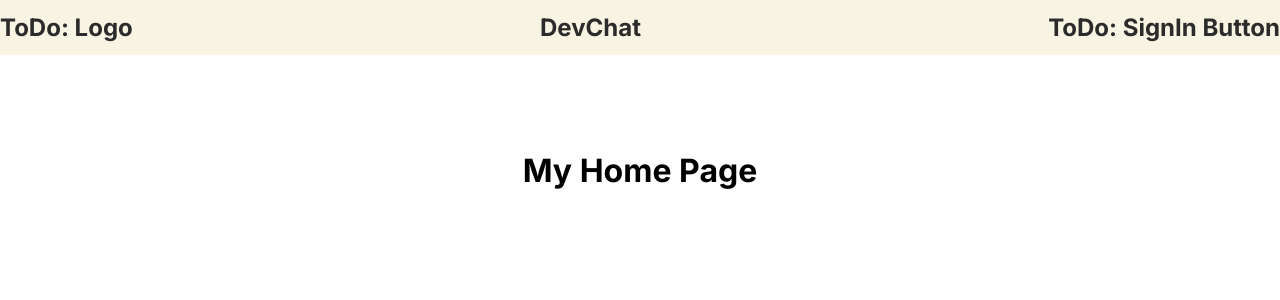
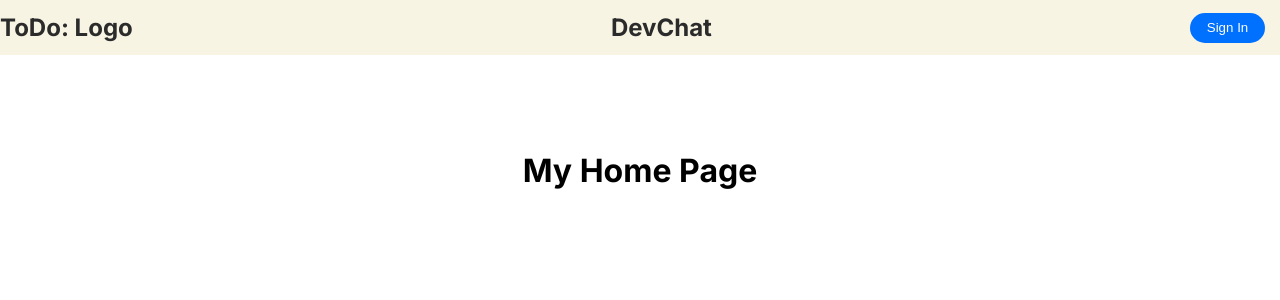
Before and after one commit to Stephman1/chat-app-mosa-24, a Next.js app in the folder web-client/: page / in a window 1280 px wide. Shown: the top 300 px of the page. Built offline with nearby package versions, Linux system fonts and the light colour scheme; no server answers.

Commit message:
Implement sign in/out authentication via GitHub

```diff
--- a/web-client/src/utilities/firebase/firebase.ts
+++ b/web-client/src/utilities/firebase/firebase.ts
@@ -5,7 +5,7 @@ import { initializeApp } from "firebase/app";
 // TODO: Add SDKs for Firebase products that you want to use
 // https://firebase.google.com/docs/web/setup#available-libraries
 
-import {getAuth, signInWithRedirect, GithubAuthProvider, onAuthStateChanged, User} from "firebase/auth";
+import {getAuth, signInWithPopup, GithubAuthProvider, onAuthStateChanged, User} from "firebase/auth";
 
 // From Authentication Service creationYour web app's Firebase configuration
 const firebaseConfig = {
@@ -20,20 +20,21 @@ const firebaseConfig = {
 // Initialize Firebase
 const app = initializeApp(firebaseConfig);
 
-const provider = new GithubAuthProvider();
-
-const auth = getAuth();
+const auth = getAuth(app);
 
 // website for GitHub signin SDK - https://firebase.google.com/docs/auth/web/github-auth#web-modular-api
 
 export function signInWithGithub() {
-  return signInWithRedirect(auth, provider);
+  console.log("sign in called");
+  return signInWithPopup(auth, new GithubAuthProvider());
 }
 
 export function signOut() {
+  console.log("sign out called");
   return auth.signOut();
 }
 
 export function onAuthStateChangedHelper(callback: (user: User | null) => void) {
+  console.log(`onAuthstateChangedHelper called`);
   return onAuthStateChanged(auth, callback);
 }
--- a/web-client/src/utilities/navbar/navbar.tsx
+++ b/web-client/src/utilities/navbar/navbar.tsx
@@ -8,7 +8,7 @@ import { onAuthStateChangedHelper } from "@/utilities/firebase/firebase";
 import { User } from "firebase/auth";
 
 function Navbar() {
-  // Initialize user state
+  // 'closure' - JS will continue to maintain state of user even after function has executed
   const [user, setUser] = useState<User | null>(null);
 
   useEffect(() => {
@@ -18,14 +18,15 @@ function Navbar() {
 
     // Cleanup subscription on unmount
     return () => unsubscribe();
-  }, [] /* No dependencies, never rerun */);
+  });
+
+  console.log(`User: ${user}`); // displays to console state of user
 
   return (
     <nav className={styles.nav}>
       <h1>ToDo: Logo</h1>
       <h1>DevChat</h1>
-      {/* <SignInBtn user={user} /> */}
-      <h1>ToDo: SignIn Button</h1>
+      <SignInBtn user={user} />
     </nav>
   );
 }
--- a/web-client/src/utilities/navbar/signIn.tsx
+++ b/web-client/src/utilities/navbar/signIn.tsx
@@ -1,3 +1,5 @@
+'use client';
+
 import { signInWithGithub, signOut } from "@/utilities/firebase/firebase";
 import { User } from "firebase/auth";
 
@@ -7,19 +9,19 @@ interface SignInProps {
   user: User | null;
 }
 
-export default function SignInBtn(user : SignInProps) {
+export default function SignInBtn({ user }: SignInProps) {
   return (
     <div>
       {
         /* ternary operator - if user is logged in, display sign out button,
         else display sign in button*/
-        (user) ? (
+        (user === null) ? (
+          <button className={styles.button} onClick={signInWithGithub}>
+            Sign In
+          </button>
+        ) : (
           <button className={styles.button} onClick={signOut}>
             Sign Out
-          </button>
-        ) : (
-          <button className={styles.button} onClick={signInWithGithub}>
-            Sign In
           </button>
         )
       }
```
